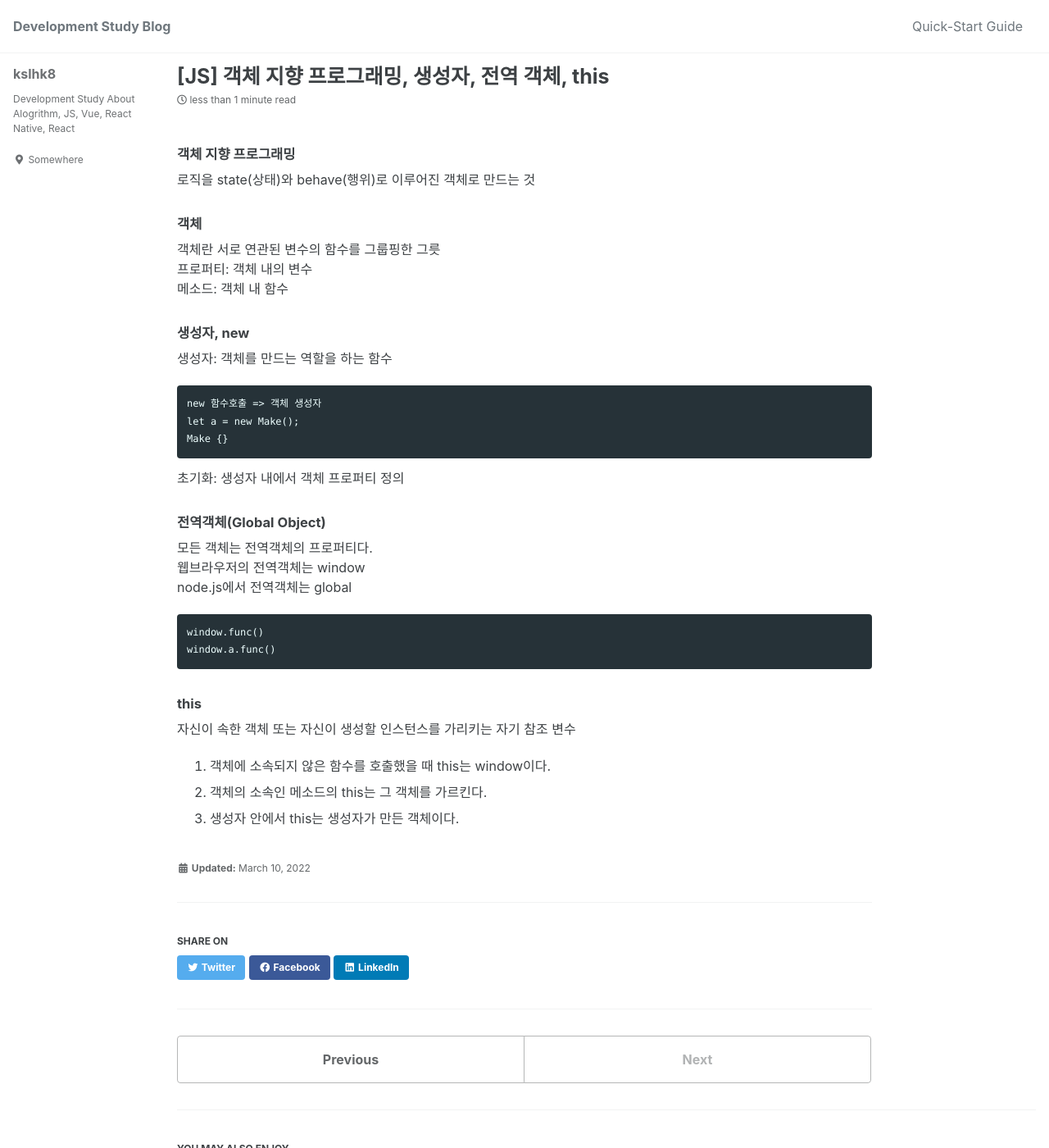
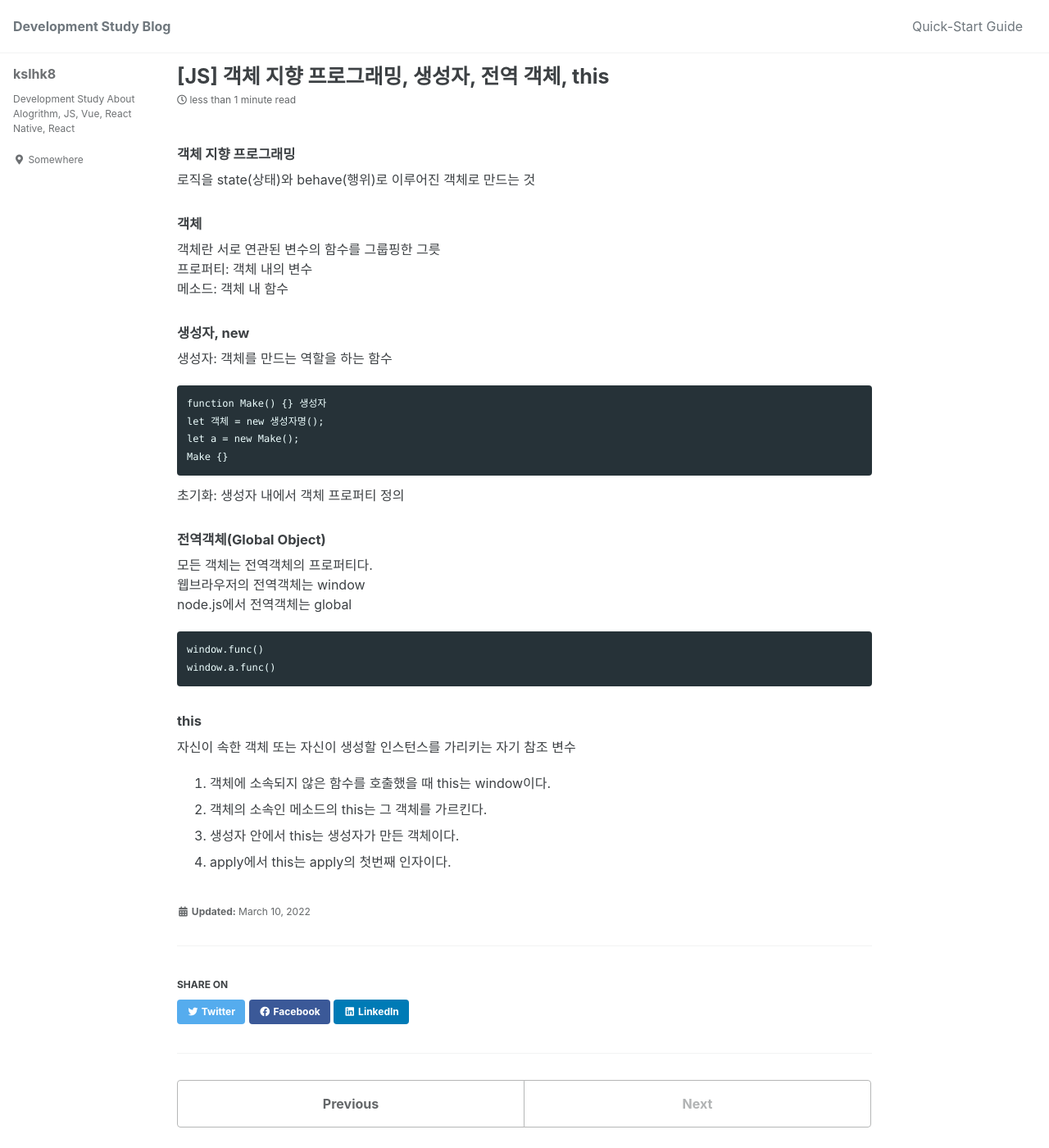
Before and after one commit to kslhk8/kslhk8.github.io, a Jekyll site: the page built from _posts/2022-03-10-31.md, in a window 1280 px wide and 1400 px high. Shown: the whole window at 82% size. Built offline with Jekyll 4.4.1, drawn with Linux system fonts in a browser that asks for light colours; cached includes are drawn as plain includes.

Commit message:
[GitBlog - Update] add apply && change content

````diff
--- a/_posts/2022-03-10-31.md
+++ b/_posts/2022-03-10-31.md
@@ -14,7 +14,8 @@ title: "[JS] 객체 지향 프로그래밍, 생성자, 전역 객체, this"
 ##### 생성자, new
 생성자: 객체를 만드는 역할을 하는 함수
 ```
-new 함수호출 => 객체 생성자
+function Make() {} 생성자
+let 객체 = new 생성자명();
 let a = new Make();
 Make {}
 ```
@@ -35,3 +36,4 @@ window.a.func()
 1. 객체에 소속되지 않은 함수를 호출했을 때 this는 window이다.
 2. 객체의 소속인 메소드의 this는 그 객체를 가르킨다.
 3. 생성자 안에서 this는 생성자가 만든 객체이다.
+4. apply에서 this는 apply의 첫번째 인자이다.
````
